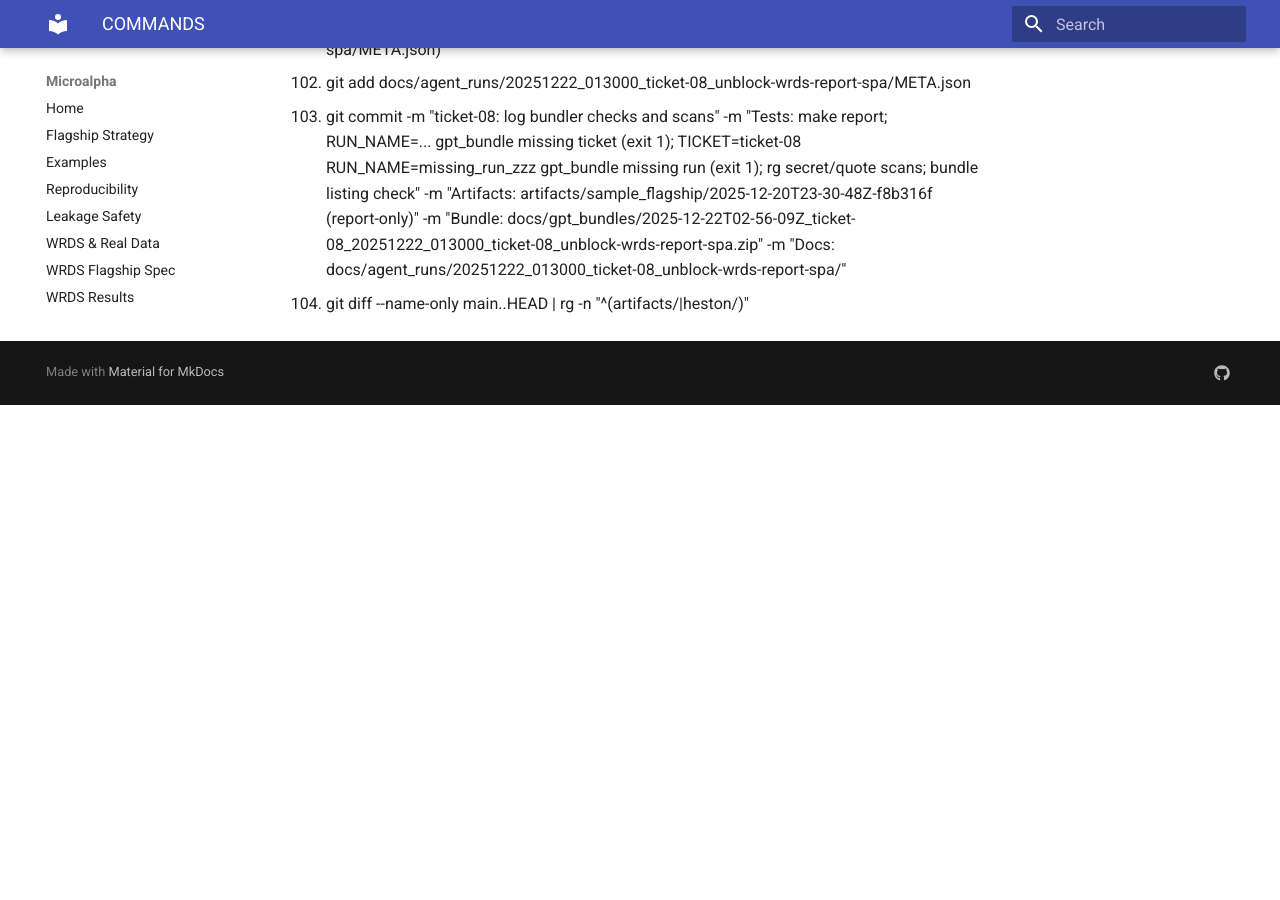
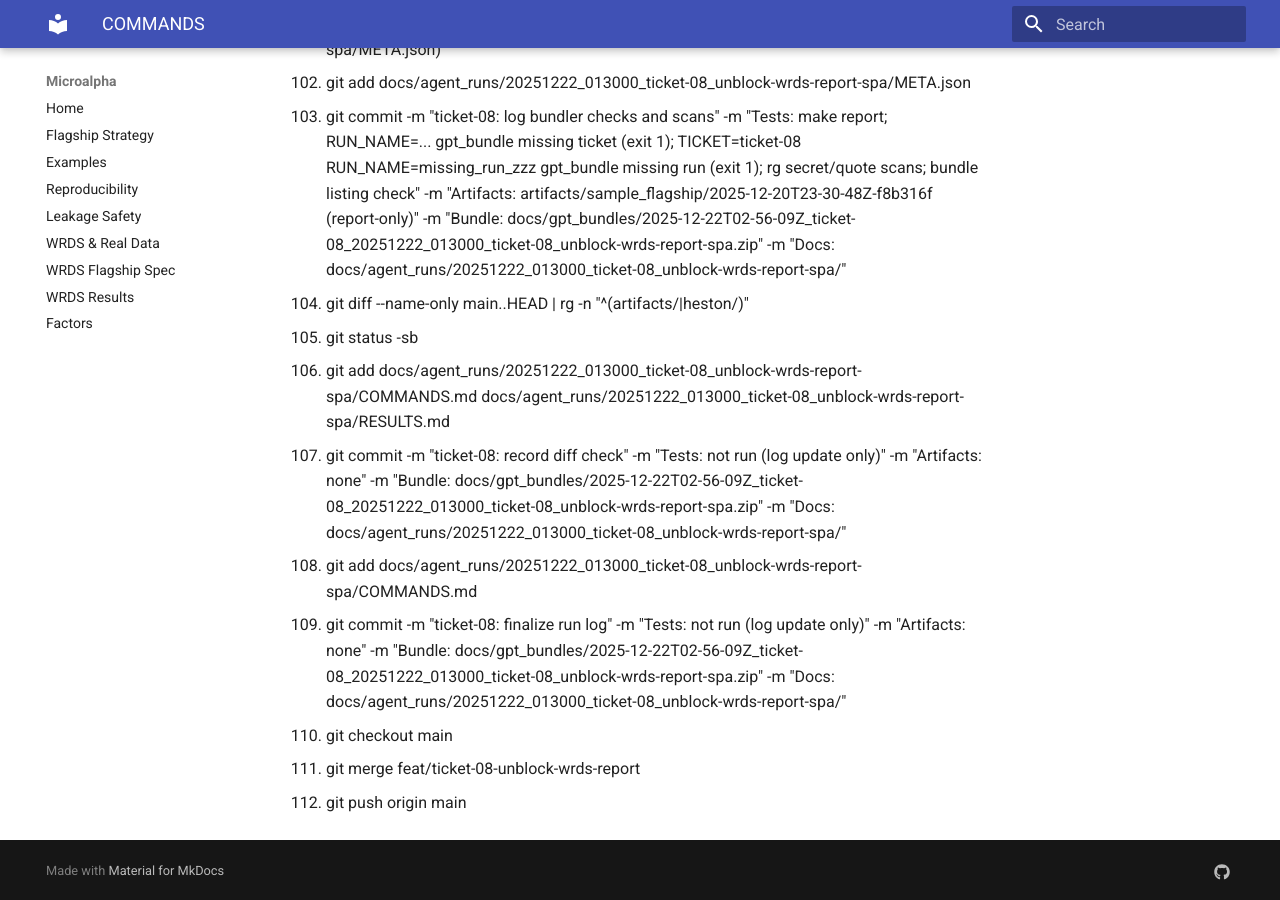
Before and after one commit to MateoBodon/microalpha, an MkDocs documentation site: the page built from docs/agent_runs/20251222_013000_ticket-08_unblock-wrds-report-spa/COMMANDS.md, in a window 1280 px wide and 900 px high, scrolled down 4363 px. Built offline with MkDocs 1.6.1 and Material for MkDocs 9.7.7, drawn with Linux system fonts in a browser that asks for light colours; before the commit the page ends 4768 px from its top, so only the background shows below that.

Commit message:
ticket-08: finalize run log
Tests: not run (log update only)

Artifacts: none

Bundle: docs/gpt_bundles/2025-12-22T02-56-09Z_ticket-08_20251222_013000_ticket-08_unblock-wrds-report-spa.zip

Docs: docs/agent_runs/20251222_013000_ticket-08_unblock-wrds-report-spa/

```diff
--- a/docs/agent_runs/20251222_013000_ticket-08_unblock-wrds-report-spa/COMMANDS.md
+++ b/docs/agent_runs/20251222_013000_ticket-08_unblock-wrds-report-spa/COMMANDS.md
@@ -104,3 +104,11 @@
 102. git add docs/agent_runs/20251222_013000_ticket-08_unblock-wrds-report-spa/META.json
 103. git commit -m "ticket-08: log bundler checks and scans" -m "Tests: make report; RUN_NAME=... gpt_bundle missing ticket (exit 1); TICKET=ticket-08 RUN_NAME=missing_run_zzz gpt_bundle missing run (exit 1); rg secret/quote scans; bundle listing check" -m "Artifacts: artifacts/sample_flagship/2025-12-20T23-30-48Z-f8b316f (report-only)" -m "Bundle: docs/gpt_bundles/2025-12-22T02-56-09Z_ticket-08_20251222_013000_ticket-08_unblock-wrds-report-spa.zip" -m "Docs: docs/agent_runs/20251222_013000_ticket-08_unblock-wrds-report-spa/"
 104. git diff --name-only main..HEAD | rg -n "^(artifacts/|heston/)"
+105. git status -sb
+106. git add docs/agent_runs/20251222_013000_ticket-08_unblock-wrds-report-spa/COMMANDS.md docs/agent_runs/20251222_013000_ticket-08_unblock-wrds-report-spa/RESULTS.md
+107. git commit -m "ticket-08: record diff check" -m "Tests: not run (log update only)" -m "Artifacts: none" -m "Bundle: docs/gpt_bundles/2025-12-22T02-56-09Z_ticket-08_20251222_013000_ticket-08_unblock-wrds-report-spa.zip" -m "Docs: docs/agent_runs/20251222_013000_ticket-08_unblock-wrds-report-spa/"
+108. git add docs/agent_runs/20251222_013000_ticket-08_unblock-wrds-report-spa/COMMANDS.md
+109. git commit -m "ticket-08: finalize run log" -m "Tests: not run (log update only)" -m "Artifacts: none" -m "Bundle: docs/gpt_bundles/2025-12-22T02-56-09Z_ticket-08_20251222_013000_ticket-08_unblock-wrds-report-spa.zip" -m "Docs: docs/agent_runs/20251222_013000_ticket-08_unblock-wrds-report-spa/"
+110. git checkout main
+111. git merge feat/ticket-08-unblock-wrds-report
+112. git push origin main
```
